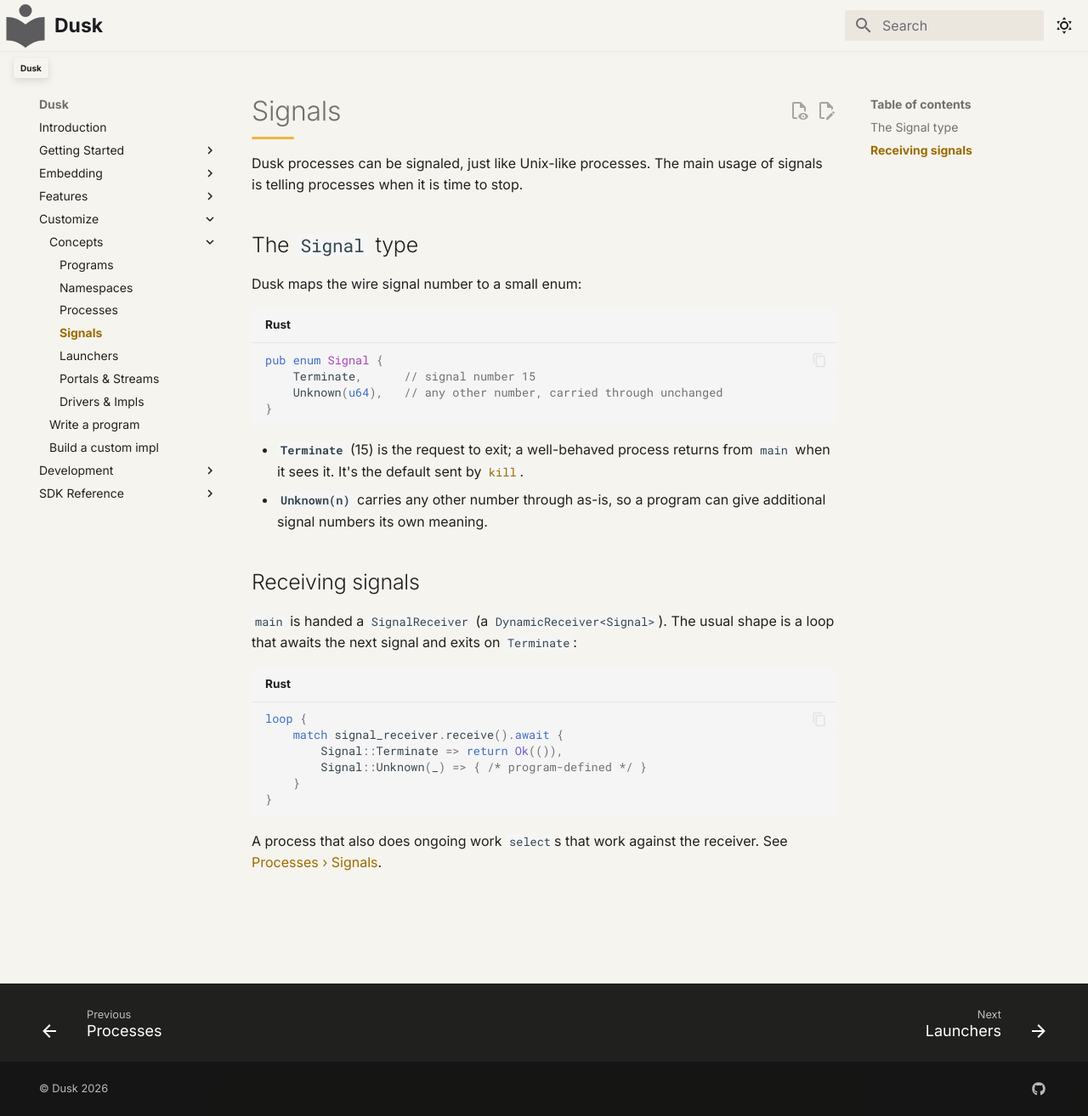
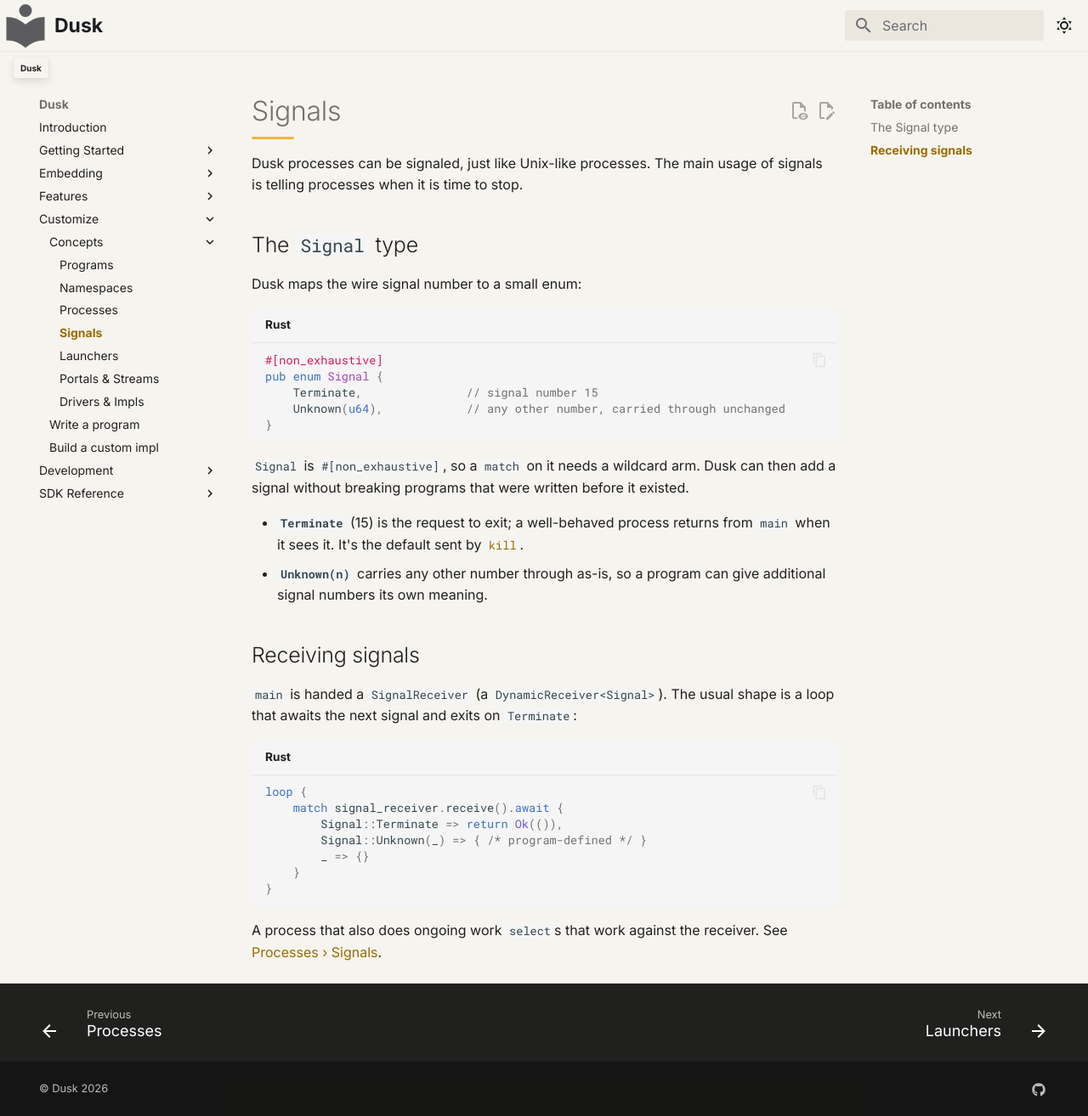
Before and after one commit to tomerze/dusk, an MkDocs documentation site: the page built from docs/docs/getting-started/concepts/signals.md, in a window 1280 px wide and 1314 px high. Shown: the whole window at 85% size. Built offline with MkDocs 1.6.1 and Material for MkDocs 9.7.7, drawn with Linux system fonts in a browser that asks for light colours; comment, search, counter and statistics services are not loaded.

Commit message:
Update docs to say that Signal can grow
The docs showed a `Signal` a program could match exhaustively, and every
sample matched every variant. Signal is `#[non_exhaustive]` now, so those
samples no longer compile and the shape they taught is the one that breaks
when Dusk adds a signal.

Show the wildcard arm, and say why it is there.

````diff
--- a/docs/docs/getting-started/concepts/signals.md
+++ b/docs/docs/getting-started/concepts/signals.md
@@ -8,11 +8,15 @@
 Dusk maps the wire signal number to a small enum:
 
 ```rust
+#[non_exhaustive]
 pub enum Signal {
-    Terminate,      // signal number 15
-    Unknown(u64),   // any other number, carried through unchanged
+    Terminate,               // signal number 15
+    Unknown(u64),            // any other number, carried through unchanged
 }
 ```
+
+`Signal` is `#[non_exhaustive]`, so a `match` on it needs a wildcard arm. Dusk can
+then add a signal without breaking programs that were written before it existed.
 
 - **`Terminate`** (15) is the request to exit; a well-behaved process returns from
   `main` when it sees it. It's the default sent by [`kill`](base.md#kill).
@@ -29,6 +33,7 @@
     match signal_receiver.receive().await {
         Signal::Terminate => return Ok(()),
         Signal::Unknown(_) => { /* program-defined */ }
+        _ => {}
     }
 }
 ```
````
Also changed, not shown: docs/docs/getting-started/guides/first-program.md (+1 -1 lines).
